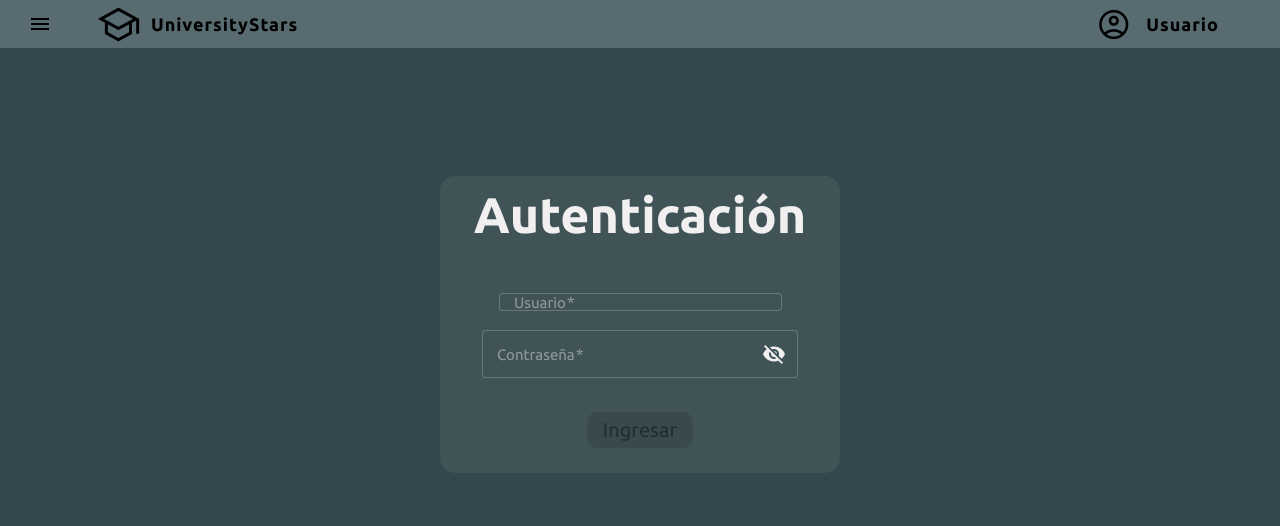
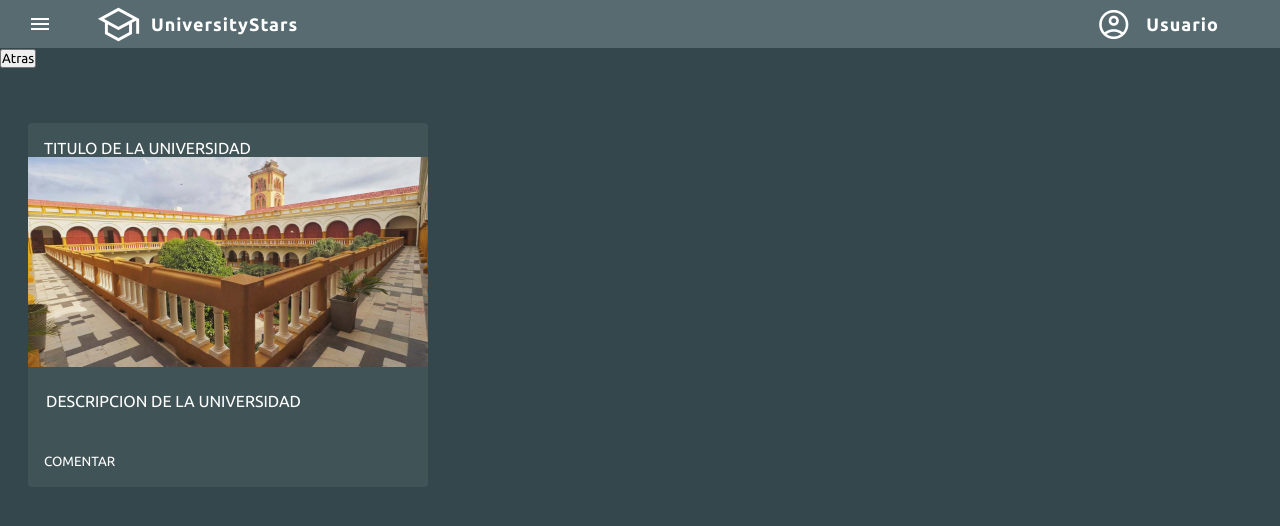
Before and after one commit to DuvanJR/UniverStars-Proyecto, an Angular app: page /universtars/menu/ver-detalle in a window 1280 px wide. Before the commit this address led to /universtars/login. Shown: the top 526 px of the page. Built offline with nearby package versions, Linux system fonts and the light colour scheme; grey boxes are pictures that could not be loaded; a web font is replaced by a local one.

Commit message:
Implementacion de la vista / ver detalles y su ruta

```diff
--- a/src/app/ContenedorComponent/ContenedorComponent.component.html
+++ b/src/app/ContenedorComponent/ContenedorComponent.component.html
@@ -13,13 +13,13 @@
     </mat-card-header>
     <img mat-card-image src="../../assets/img/Universidad Cartagena.jpg">
     <mat-card-content>
-      <p>
+      <p class="contenido">
         {{item.contenido}}
       </p>
     </mat-card-content>
     <mat-card-actions>
       <button mat-button>LIKE</button>
-      <button mat-button>Comentar</button>
+      <button mat-button (click)="see()">Comentar</button>
     </mat-card-actions>
   </mat-card>
 
--- a/src/app/ContenedorComponent/ContenedorComponent.component.scss
+++ b/src/app/ContenedorComponent/ContenedorComponent.component.scss
@@ -19,6 +19,10 @@
   background-color: rgba(153, 169, 173, 0.13);
 }
 
+.contenido{
+  color: white;
+}
+
 .title{
     color: white;
 }
--- a/src/app/ContenedorComponent/ContenedorComponent.component.ts
+++ b/src/app/ContenedorComponent/ContenedorComponent.component.ts
@@ -1,4 +1,5 @@
 import { Component, OnInit } from '@angular/core';
+import { Router } from '@angular/router';
 
 @Component({
   selector: 'app-ContenedorComponent',
@@ -7,7 +8,7 @@ import { Component, OnInit } from '@angular/core';
 })
 export class ContenedorComponentComponent {
 
-  constructor() { }
+  constructor(private router: Router) { }
 
   filtrar(){
     const result = this.informacion.filter(( universidades ) =>  universidades.titulo.includes('Cartagena'))
@@ -17,9 +18,14 @@ export class ContenedorComponentComponent {
 
 
   informacion  = [
-    { titulo: 'Universidad de Cartagena', contenido: 'Este es el contenido del contenedor 1.', imagen: 'assests/img/Universidad Cartagena' },
+    { titulo: 'Universidad de Cartagena', contenido: 'Este es el contenido del contenedor 1.' },
     { titulo: 'UTB', contenido: 'Este es el contenido del contenedor 2.' },
     { titulo: 'Tecnologico Comfenalco', contenido: 'Este es el contenido del contenedor 3.' },
+    { titulo: 'Universidad de San Buenaventura', contenido: 'Este es el contenido del contenedor 4.' },
     // ... Más objetos de datos
   ];
+
+  see(){
+    this.router.navigate(['universtars/menu/ver-detalle']);
+  }
 }
--- a/src/app/app-routing.module.ts
+++ b/src/app/app-routing.module.ts
@@ -3,11 +3,13 @@ import { RouterModule, Routes } from '@angular/router';
 import { MyLoginComponent } from '../home/my-login/my-login.component';
 import { HomeComponent } from './pages/home/home.component';
 import { ContenedorComponentComponent } from './ContenedorComponent/ContenedorComponent.component';
+import { SeeDetailsComponent } from './pages/see-details/see-details.component';
 
 
 const routes: Routes = [
   { path: 'universtars/login', component: MyLoginComponent },
-  { path: 'universtars/menu', component: ContenedorComponentComponent } ,
+  { path: 'universtars/menu', component: ContenedorComponentComponent },
+  { path: 'universtars/menu/ver-detalle', component: SeeDetailsComponent },
   { path: '', redirectTo: 'universtars/login', pathMatch: 'full' },
   { path: '**', redirectTo: 'universtars/login' },
 ];
--- a/src/app/app.module.ts
+++ b/src/app/app.module.ts
@@ -5,7 +5,7 @@ import { AppRoutingModule } from './app-routing.module';
 import { AppComponent } from './app.component';
 import { BrowserAnimationsModule } from '@angular/platform-browser/animations';
 import { MyLoginComponent } from 'src/home/my-login/my-login.component';
-import { MyHomeComponent } from 'src/home/my-home/my-home.component';
+import { MyHomeComponent } from 'src/home/toolbar/my-toolbar.component';
 import { SharedModule } from './shared/shared.module';
 import { ContenedorComponentComponent } from './ContenedorComponent/ContenedorComponent.component';
 import { HomeComponent } from './pages/home/home.component';
--- a/src/app/pages/home/home.component.html
+++ b/src/app/pages/home/home.component.html
@@ -1,2 +1,2 @@
-<app-my-home></app-my-home>
+<app-my-toolbar></app-my-toolbar>
 <router-outlet></router-outlet>
--- a/src/app/pages/see-details/see-details.component.html
+++ b/src/app/pages/see-details/see-details.component.html
@@ -1 +1,19 @@
-<p>see-details works!</p>
+<button class="btn-back" (click)="back()">Atras</button>
+
+<div class="main">
+    <mat-card class="example-card color">
+        <mat-card-header>
+          <div class="example-header-image"></div>
+          <mat-card-title class="texto">TITULO DE LA UNIVERSIDAD</mat-card-title>
+        </mat-card-header>
+        <img mat-card-image src="../../assets/img/Universidad Cartagena.jpg" >
+        <mat-card-content>
+          <p class="texto">
+            DESCRIPCION DE LA UNIVERSIDAD
+          </p>
+        </mat-card-content>
+        <mat-card-actions>
+          <button mat-button class="texto"><span class="texto">COMENTAR</span></button>
+        </mat-card-actions>
+      </mat-card>
+</div>
--- a/src/app/pages/see-details/see-details.component.scss
+++ b/src/app/pages/see-details/see-details.component.scss
@@ -0,0 +1,21 @@
+.main{
+    margin: 55px 16px 0 28px;
+    max-width: 1660px;
+}
+
+.example-card {
+    max-width: 400px;
+  }
+
+  .example-header-image {
+    background-image: url('https://material.angular.io/assets/img/examples/shiba1.jpg');
+    background-size: cover;
+  }
+
+  .color {
+    background-color: rgba(153, 169, 173, 0.13);
+  }
+
+.texto{
+    color: white;
+}
--- a/src/app/pages/see-details/see-details.component.ts
+++ b/src/app/pages/see-details/see-details.component.ts
@@ -1,4 +1,5 @@
 import { Component } from '@angular/core';
+import { Router } from '@angular/router';
 
 @Component({
   selector: 'app-see-details',
@@ -7,4 +8,9 @@ import { Component } from '@angular/core';
 })
 export class SeeDetailsComponent {
 
+  constructor(private router: Router) { }
+
+  back(){
+    this.router.navigate(['universtars/menu']);
+  }
 }
--- a/src/home/my-home/my-home.component.scss
+++ b/src/home/toolbar/my-toolbar.component.scss
@@ -7,6 +7,7 @@
   letter-spacing: 0.0625em;
   gap: 32px;
   height: 3em;
+  color: white;
 }
 
 .logo {
--- a/src/home/my-home/my-home.component.ts
+++ b/src/home/toolbar/my-toolbar.component.ts
@@ -2,9 +2,9 @@ import { Component, OnInit } from '@angular/core';
 import { Router } from '@angular/router';
 
 @Component({
-  selector: 'app-my-home',
-  templateUrl: './my-home.component.html',
-  styleUrls: ['./my-home.component.scss']
+  selector: 'app-my-toolbar',
+  templateUrl: './my-toolbar.component.html',
+  styleUrls: ['./my-toolbar.component.scss']
 })
 export class MyHomeComponent {
   constructor(private router: Router) {}
```
Also changed, not shown: src/home/toolbar/my-toolbar.component.html (renamed from src/home/my-home/my-home.component.html), 1 other file (tests, documents, lock files or other folders).
